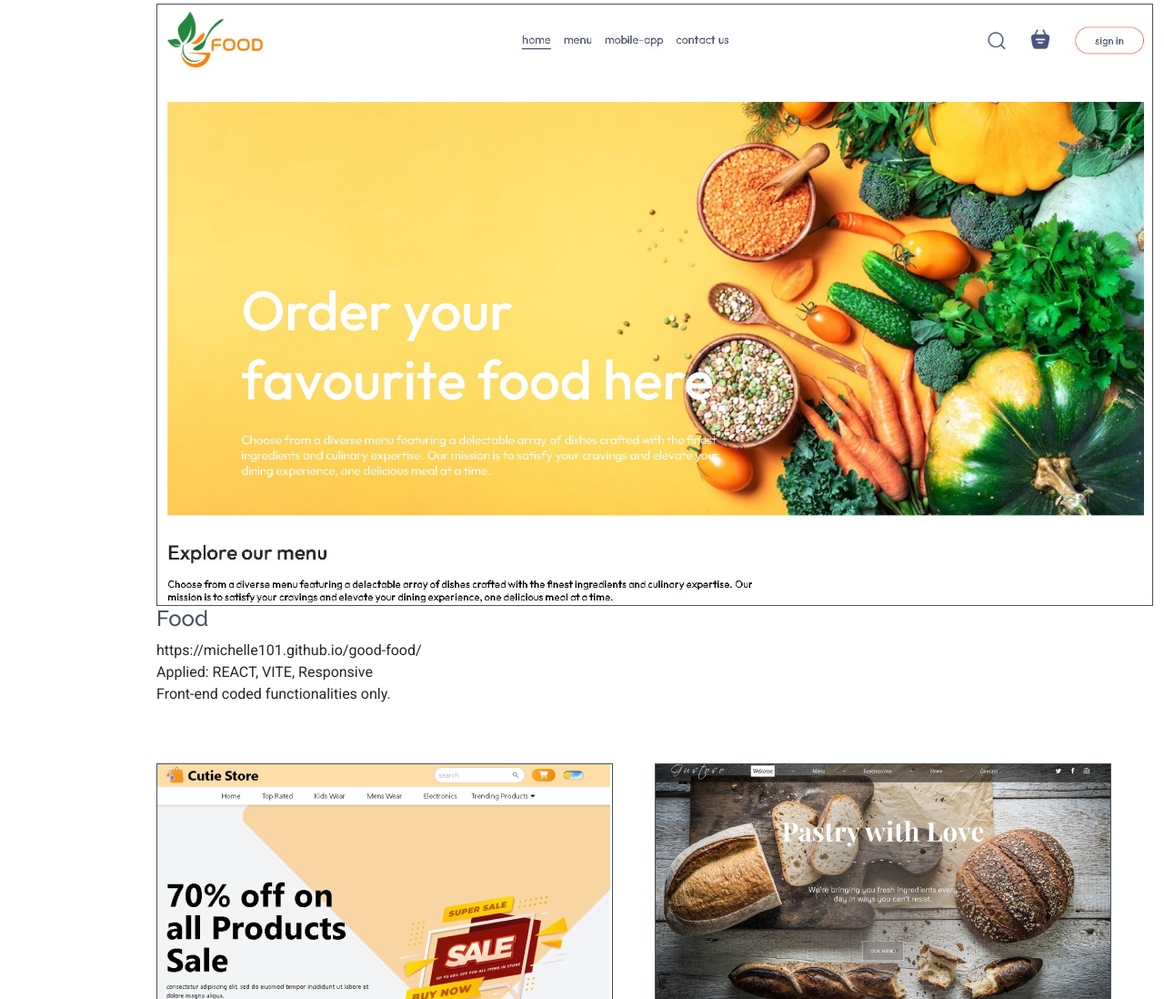
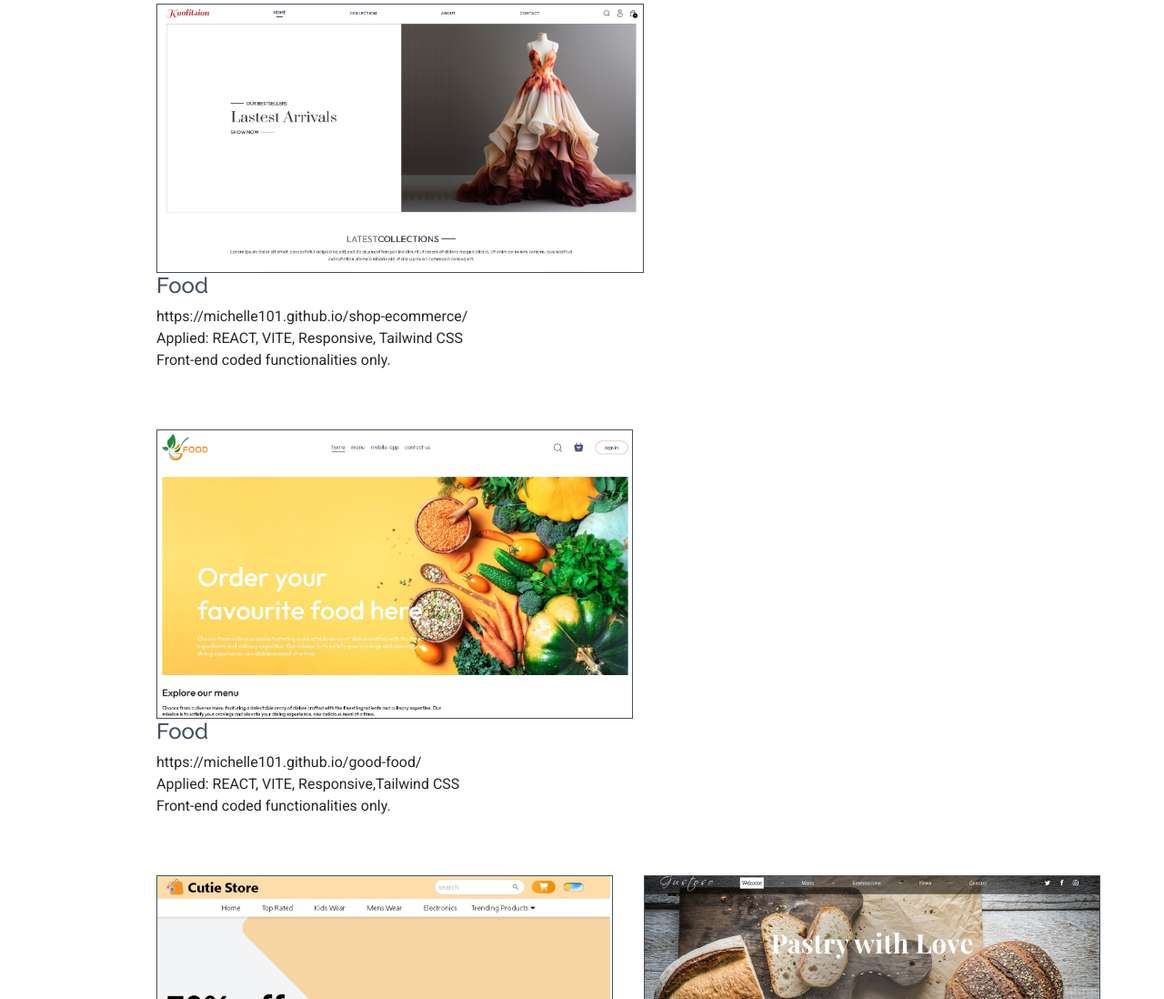
Before and after one commit to michelle101/resume, a plain HTML site: page index.html in a window 1280 px wide. Shown: the part 6162-7260 px from the top of the page at 91% size. Drawn offline with Linux system fonts and the light colour scheme.

Commit message:
Update index.html

```diff
--- a/index.html
+++ b/index.html
@@ -494,13 +494,26 @@
 
           <div class="row gy-4" data-aos="fade-up" data-aos-delay="200">
 
-            <div class="col-lg-12 col-md-12 portfolio-item">
+            <div class="col-lg-6 col-md-12 portfolio-item">
+              <a href="https://michelle101.github.io/shop-ecommerce/" target="_blank"><img src="assets/img/portfolio/shop_ecommerce.jpg" class="img-fluid" alt="" /></a>
+
+              <a href="https://michelle101.github.io/shop-ecommerce/" target="_blank"><h4>Food</h4></a>
+                https://michelle101.github.io/shop-ecommerce/
+                <p>
+                  Applied: REACT, VITE, Responsive, Tailwind CSS<br />
+                  Front-end coded functionalities only.
+                </p>
+
+            </div><!-- End Portfolio Item -->
+          <div class="row gy-4" data-aos="fade-up" data-aos-delay="200">
+
+            <div class="col-lg-6 col-md-12 portfolio-item">
               <a href="https://michelle101.github.io/good-food/" target="_blank"><img src="assets/img/portfolio/food_order.jpg" class="img-fluid" alt="" /></a>
 
               <a href="https://michelle101.github.io/good-food/" target="_blank"><h4>Food</h4></a>
                 https://michelle101.github.io/good-food/
                 <p>
-                  Applied: REACT, VITE, Responsive<br />
+                  Applied: REACT, VITE, Responsive,Tailwind CSS<br />
                   Front-end coded functionalities only.
                 </p>
 
```
